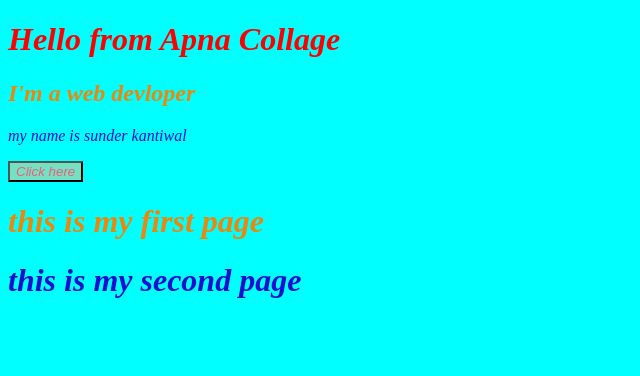
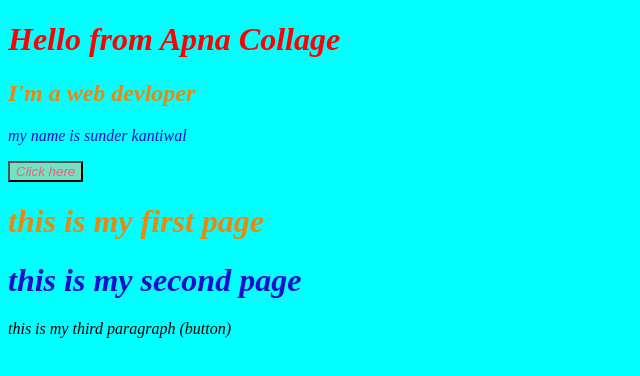
Before and after one commit to thekantiwal1504-debug/CSS_HTML, a plain HTML site: page INDEX.html in a window 1280 px wide. Shown: the whole page, without its empty margins (0-640 px from the left). Drawn offline with Linux system fonts and the light colour scheme.

```diff
--- a/INDEX.html
+++ b/INDEX.html
@@ -17,3 +17,4 @@
     <h1 class="myclass" id="heading03">this is my second page</h1>
 </body>
 </html>
+<p>this is my third paragraph (button)</p>
```
